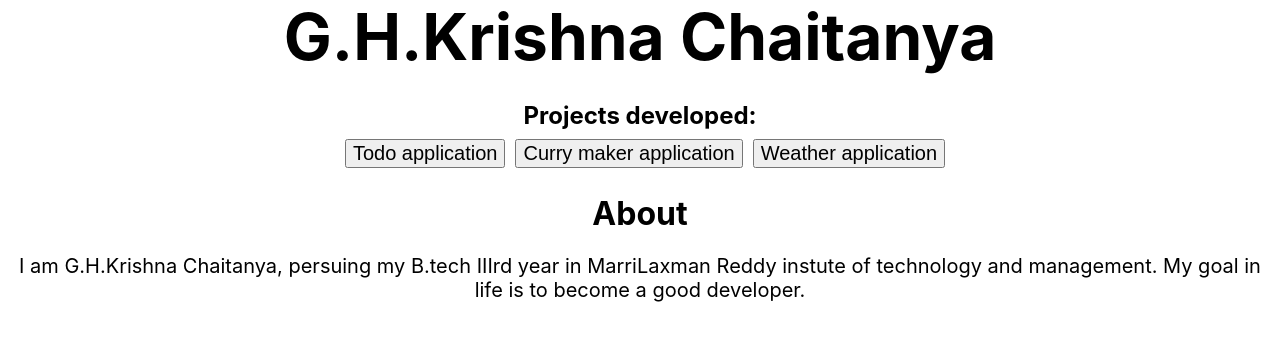
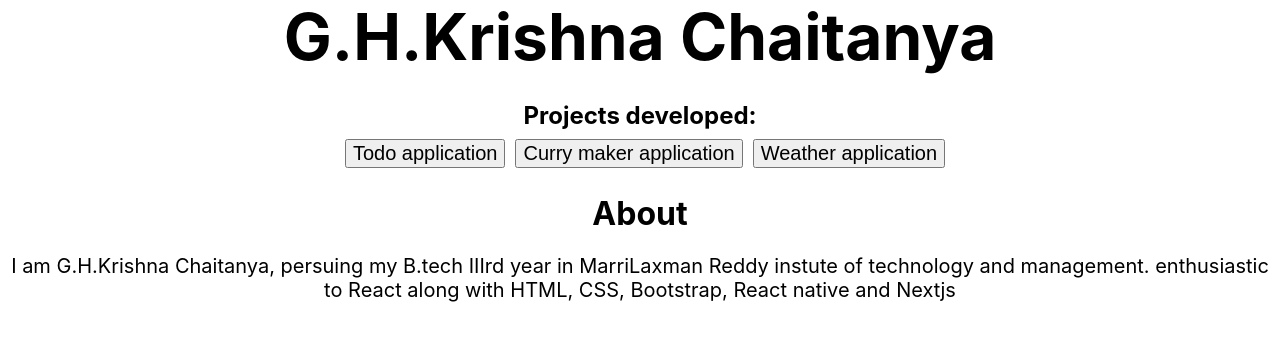
Before and after one commit to harshavardhanakrishnachaitanya2001/Blog, a Next.js app: page / in a window 1280 px wide. Shown: the top 340 px of the page. Built offline with nearby package versions, Linux system fonts and the light colour scheme.

Commit message:
ADDED ABOUT ME

```diff
--- a/pages/index.js
+++ b/pages/index.js
@@ -38,8 +38,8 @@ export default function Home() {
         </p>
         <h1 className="aboutme">About</h1>
         <p className="about">
-          I am G.H.Krishna Chaitanya, persuing my B.tech IIIrd year in MarriLaxman Reddy instute of technology and management. My goal in life is to become
-          a good developer.
+          I am G.H.Krishna Chaitanya, persuing my B.tech IIIrd year in MarriLaxman Reddy instute of technology and management. enthusiastic to React along
+          with HTML, CSS, Bootstrap, React native and Nextjs
         </p>
       </main>
     </div>
```
